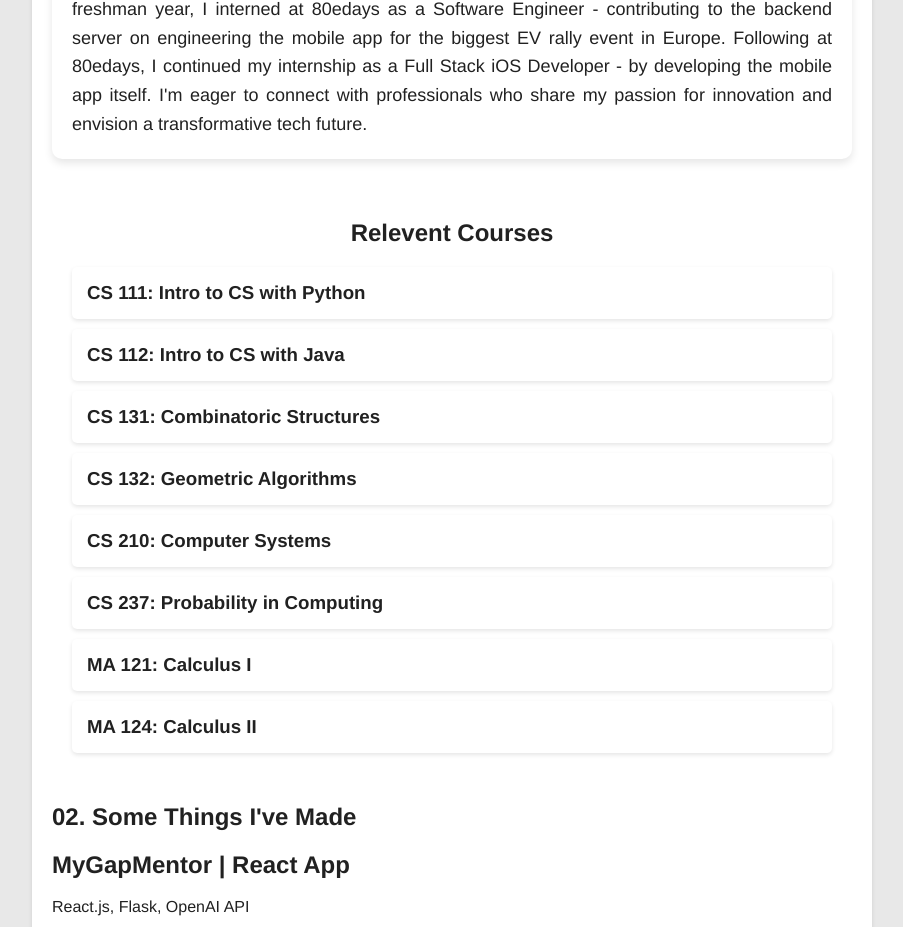
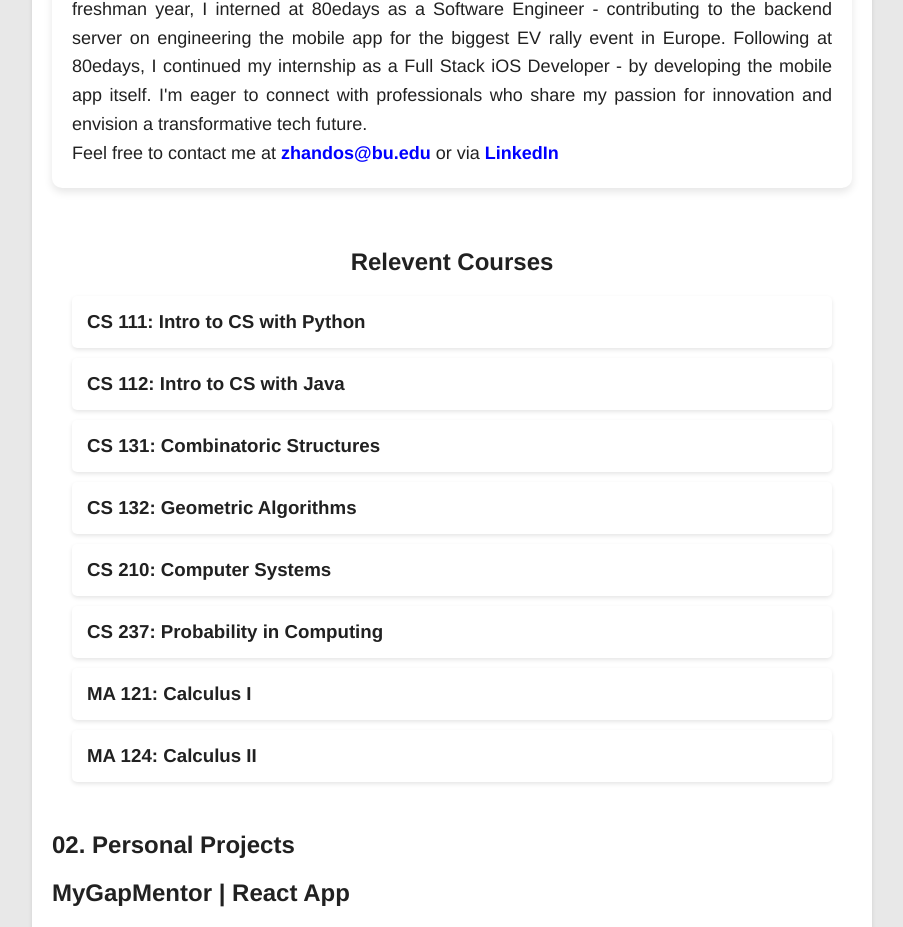
Before and after one commit to Zhandolia/2024bnk, a React (Create React App) app: page / in a window 1280 px wide. Shown: the part 513-1440 px from the top of the page, without its empty margins (188-1091 px from the left). Built offline with nearby package versions, Linux system fonts and the light colour scheme.

Commit message:
updated links to description

```diff
--- a/src/App.css
+++ b/src/App.css
@@ -151,3 +151,13 @@ nav a {
   margin: 0; /* Adjusts default margin */
   color: #212121; /* Dark text for readability */
 }
+
+.bold-link {
+  font-weight: bold;
+  color: blue;
+  text-decoration: none; /* Optional: removes the underline from links */
+}
+
+.bold-link:hover {
+  text-decoration: underline; /* Restores the underline on hover for better user experience */
+}
--- a/src/App.js
+++ b/src/App.js
@@ -46,6 +46,7 @@ function App() {
 
           <div class="description-container">
             <p>I’m Zhandos (“jan-dos”), and I’m a student at Boston University studying Computer Science. I'm a big fan of hackathons and a current Logistics organizer in the BostonHacks team. During my freshman year, I interned at 80edays as a Software Engineer - contributing to the backend server on engineering the mobile app for the biggest EV rally event in Europe. Following at 80edays, I continued my internship as a Full Stack iOS Developer - by developing the mobile app itself. I'm eager to connect with professionals who share my passion for innovation and envision a transformative tech future.</p>
+            <p>Feel free to contact me at <a href="mailto:zhandos@bu.edu" class="bold-link">zhandos@bu.edu</a> or via <a target="_blank" href="https://www.linkedin.com/in/zhanbrown/" class="bold-link">LinkedIn</a></p>
           </div>
 
           <div class="courses-container">
@@ -79,7 +80,7 @@ function App() {
         </section>
 
         <section id="projects">
-          <h1>02. Some Things I've Made</h1>
+          <h1>02. Personal Projects</h1>
           <div className="project">
             <h2 class="project-title">MyGapMentor | React App</h2>
             <p class="project-description">React.js, Flask, OpenAI API</p>
```
